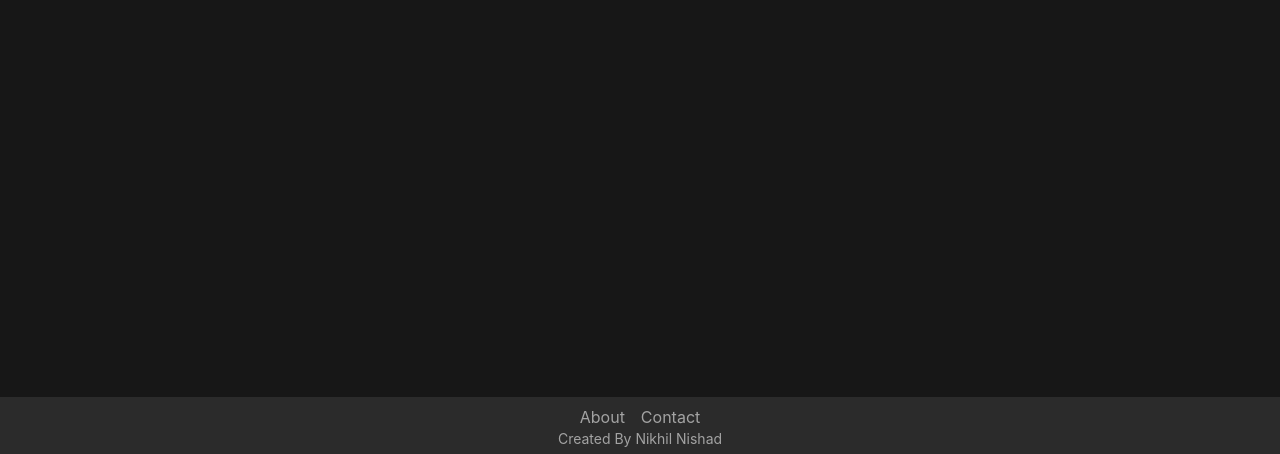
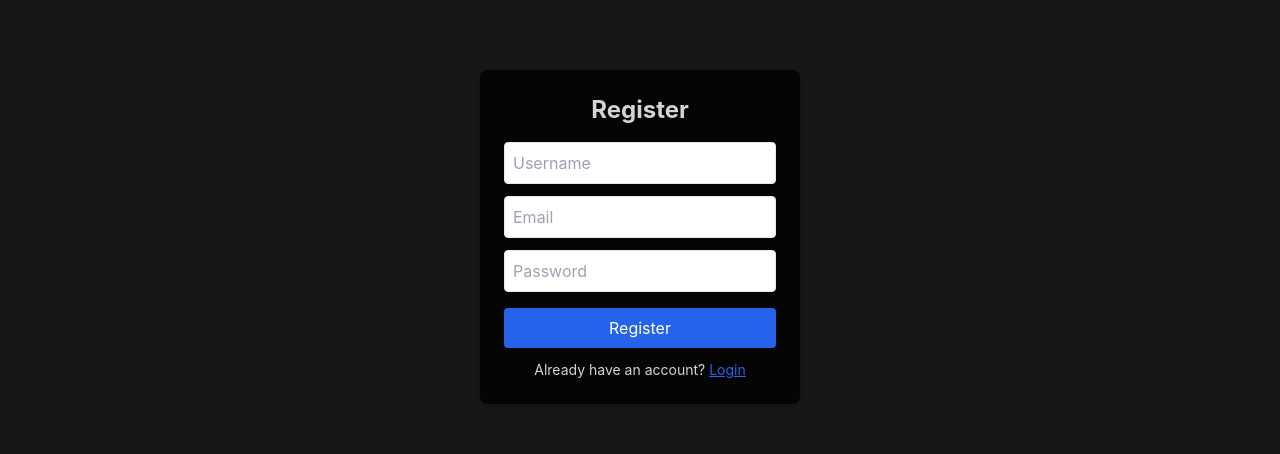
Before and after one commit to nikhilnishadoo7/movie, a React (Create React App) app: page /register in a window 1280 px wide. Shown: the part 163-617 px from the top of the page. Built offline with nearby package versions, Linux system fonts and the light colour scheme; no server answers.

Commit message:
Fest-[Login/Register-page]

```diff
--- a/src/compontents/Header.js
+++ b/src/compontents/Header.js
@@ -59,14 +59,13 @@ const Header = () => {
               </button>
 
                 </form>
-            <div className='w-8 h-8 rounded-full overflow-hidden cursor-pointer active:scale-50 transtion-all'>
-                <img
-               src={usericon}
-               alt='user'
-               className='w-full h-full'
-               />
-
-            </div>
+           <button
+      onClick={() => navigate("/login")}
+      className="w-8 h-8 rounded-full overflow-hidden cursor-pointer
+                 transition-all active:scale-90"
+    >
+      <img src={usericon} alt="user" className="w-full h-full object-cover" />
+    </button>
             </div>
 
         </div>
--- a/src/contants/Navigation.js
+++ b/src/contants/Navigation.js
@@ -14,7 +14,8 @@ export const navigator =[
         label :'Movie',
         href :'movie',
         icons:<BiCameraMovie/>
-    }
+    },
+
 ]
 export const mobilenavigation=[
     {
--- /dev/null
+++ b/src/pages/Login.js
@@ -0,0 +1,36 @@
+import { Link } from "react-router-dom";
+
+function Login() {
+  return (
+    <div className="min-h-screen h-54 flex items-center justify-center bg-[#171717]">
+      <form className="bg-[#050505] h-full p-6 rounded-lg shadow-md w-80">
+        <h2 className="text-2xl font-bold text-center mb-4">Login</h2>
+
+        <input
+          type="email"
+          placeholder="Email"
+          className="w-full border p-2 mb-3 rounded"
+        />
+
+        <input
+          type="password"
+          placeholder="Password"
+          className="w-full border p-2 mb-4 rounded"
+        />
+
+        <button className="w-full bg-blue-600 text-white py-2 rounded hover:bg-blue-700">
+          Login
+        </button>
+
+        <p className="text-sm text-center mt-3">
+          Don’t have an account?{" "}
+          <Link to="/register" className="text-blue-600 underline">
+            Register
+          </Link>
+        </p>
+      </form>
+    </div>
+  );
+}
+
+export default Login;
--- /dev/null
+++ b/src/pages/Register.js
@@ -0,0 +1,42 @@
+import { Link } from "react-router-dom";
+
+function Register() {
+  return (
+    <div className="min-h-screen flex items-center justify-center bg-[#171717]">
+      <form className="bg-[#050505] p-6 rounded-lg shadow-md w-80">
+        <h2 className="text-2xl font-bold text-center mb-4">Register</h2>
+
+        <input
+          type="text"
+          placeholder="Username"
+          className="w-full border p-2 mb-3 rounded"
+        />
+
+        <input
+          type="email"
+          placeholder="Email"
+          className="w-full border p-2 mb-3 rounded"
+        />
+
+        <input
+          type="password"
+          placeholder="Password"
+          className="w-full border p-2 mb-4 rounded"
+        />
+
+        <button className="w-full bg-blue-600 text-white py-2 rounded hover:bg-green-700">
+          Register
+        </button>
+
+        <p className="text-sm text-center mt-3">
+          Already have an account?{" "}
+          <Link to="/login" className="text-blue-600 underline">
+            Login
+          </Link>
+        </p>
+      </form>
+    </div>
+  );
+}
+
+export default Register;
```
Also changed, not shown: src/routes/index.js (+10 -0 lines).
